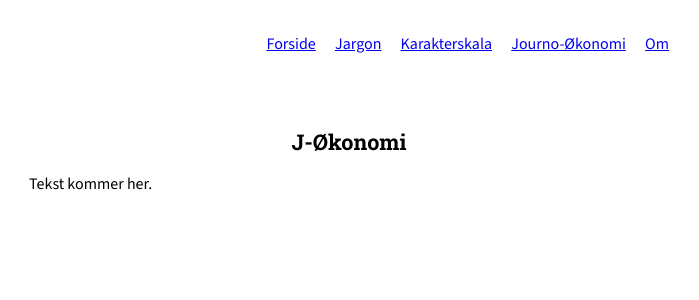
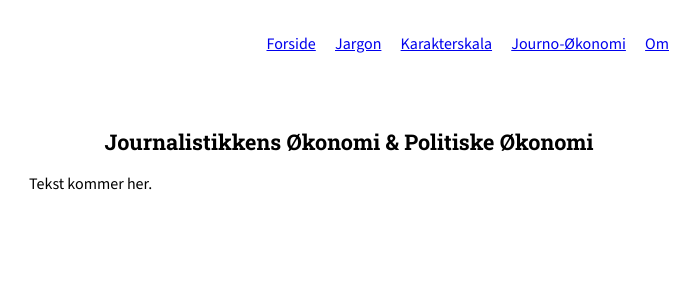
Before and after one commit to MichaelOAppel/OmJournalistik, a Jekyll site: the page built from incitamenter.md, in a window 1280 px wide. Shown: the top 300 px of the page, without its empty margins (291-990 px from the left). Built offline with Jekyll 4.4.1, drawn with Linux system fonts in a browser that asks for light colours.

Commit message:
Update incitamenter.md

```diff
--- a/incitamenter.md
+++ b/incitamenter.md
@@ -1,9 +1,9 @@
 ---
 layout: default
-title: "Journo-Økonomi"
+title: "J-Økonomi"
 permalink: /incitamenter/
 ---
 
-# J-Økonomi
+# Journalistikkens Økonomi & Politiske Økonomi
 
 Tekst kommer her.
```
